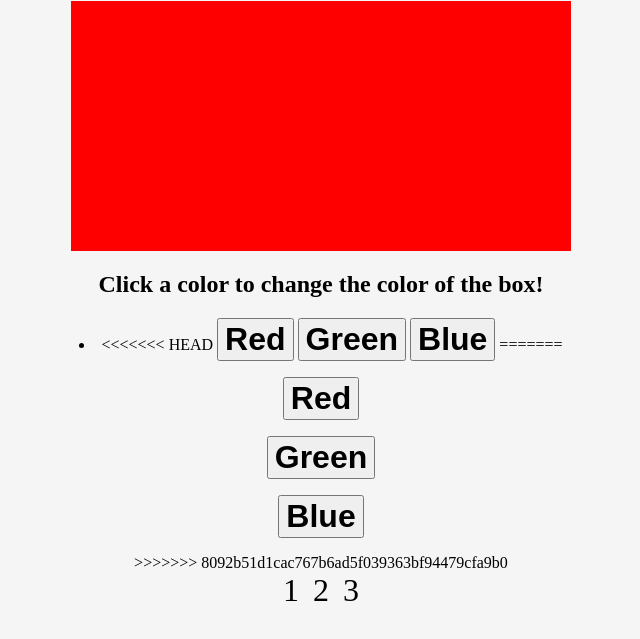
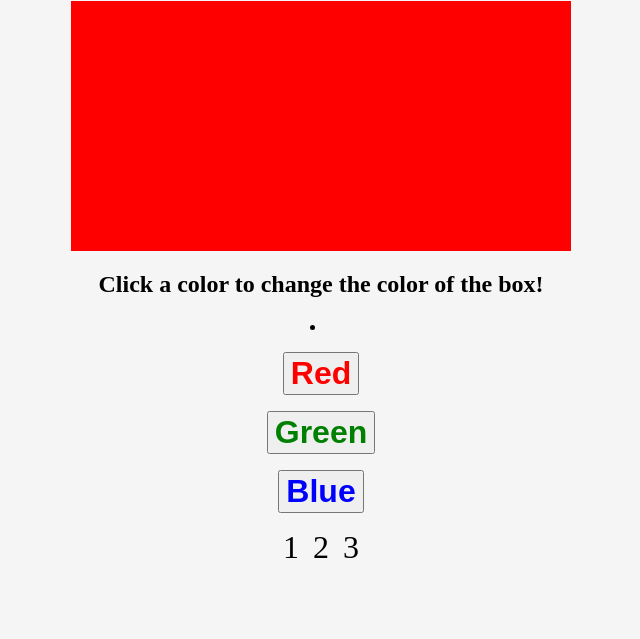
Before and after one commit to bangalia/Pong, a website: page static/index.html in a window 1280 px wide. Shown: the part 79-718 px from the top of the page, without its empty margins (319-959 px from the left). Drawn offline with nearby package versions, Linux system fonts and the light colour scheme; no server answers.

Commit message:
hyperlinked pages

```diff
--- a/static/client.js
+++ b/static/client.js
@@ -8,12 +8,6 @@ const color3 = document.getElementById('color3')
 color3.style.color = "blue";
 const current_color = 'red';
 
-<<<<<<< HEAD
-const page1 = document.getElementById('page1')
-const page2 = document.getElementById('page2')
-const page3 = document.getElementById('page3')
-const current_page = 1;
-=======
 // document.getElementByID('red').addEventListener('click', function (e) {
 //     color_box.style.backgroundColor = "red"
 //     if (red.value) {
@@ -50,7 +44,6 @@ const current_page = 1;
 
 
 // when user clicks buttons, color_box's color changes
->>>>>>> 8092b51d1cac767b6ad5f039363bf94479cfa9b0
 
 color1.addEventListener('click', function(){
     colorText = color1.innerText
--- a/static/index.html
+++ b/static/index.html
@@ -10,23 +10,14 @@
     <center><h2>Click a color to change the color of the box!</h2></center>
     <center>
       <li>
-<<<<<<< HEAD
-        <!-- <ul id="color1" class="colors">Red</ul>
-        <ul id="color2" class="colors">Green</ul>
-        <ul id="color3" class="colors">Blue</ul> -->
-        <button id='color1' class="colors">Red</button>
-        <button id='color2' class="colors">Green</button>
-        <button id='color3' class="colors">Blue</button>
 
-=======
         <ul><button id='color1' class="colors">Red</button></ul>
         <ul><button id='color2' class="colors">Green</button></ul>
         <ul><button id='color3' class="colors">Blue</button></ul>
->>>>>>> 8092b51d1cac767b6ad5f039363bf94479cfa9b0
       </li>
-      <a id="page1">1</a>
-      <a id="page2">2</a>
-      <a id="page3">3</a>
+      <href><a id="page1">1</a></href>
+      <href><a id="page2">2</a></href>
+      <href><a id="page3">3</a></href>
     </center>
     <script src="/socket.io/socket.io.js"></script>
     <script>
```
